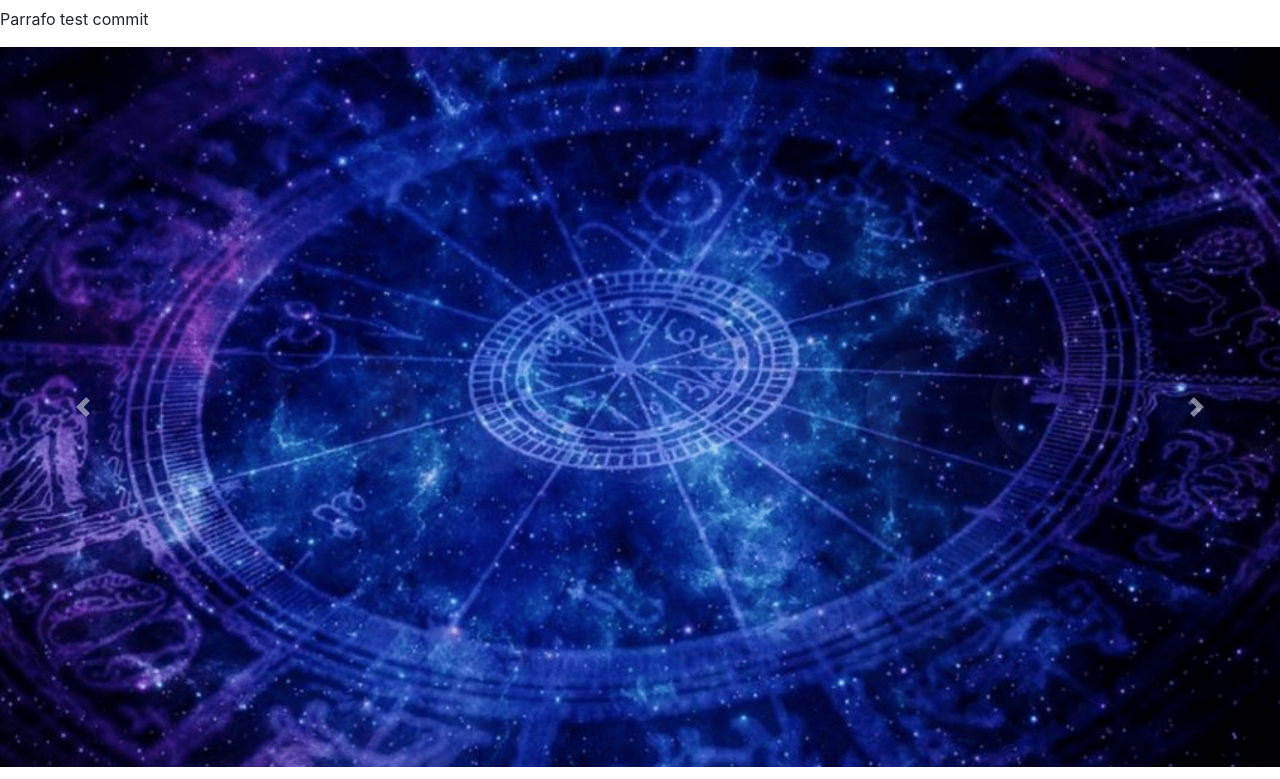
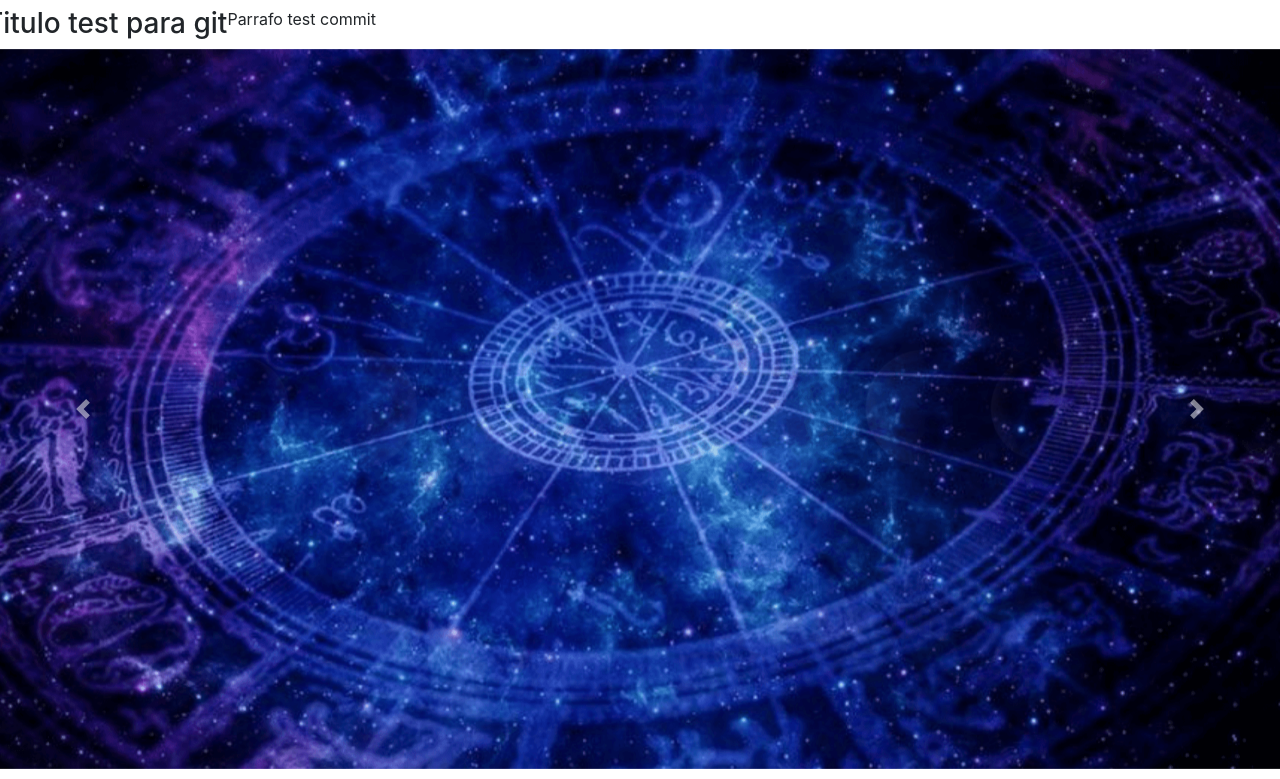
Before and after one commit to Eugeniavs92/coder_desafio, a website: page index.html in a window 1280 px wide. Shown: the part 235-1014 px from the top of the page. Drawn offline with nearby package versions, Linux system fonts and the light colour scheme.

Commit message:
test titulo para git

```diff
--- a/index.html
+++ b/index.html
@@ -81,7 +81,10 @@
         </h2>
     </div>
 
-    <p>Parrafo test commit</p>
+    <div class="row">
+        <h3>Titulo test para git </h3>
+        <p>Parrafo test commit</p>
+    </div>
 
     <div class="row">
         <div id="carouselExampleFade" class="carousel slide carousel-fade col-md-12" data-ride="carousel">
```
